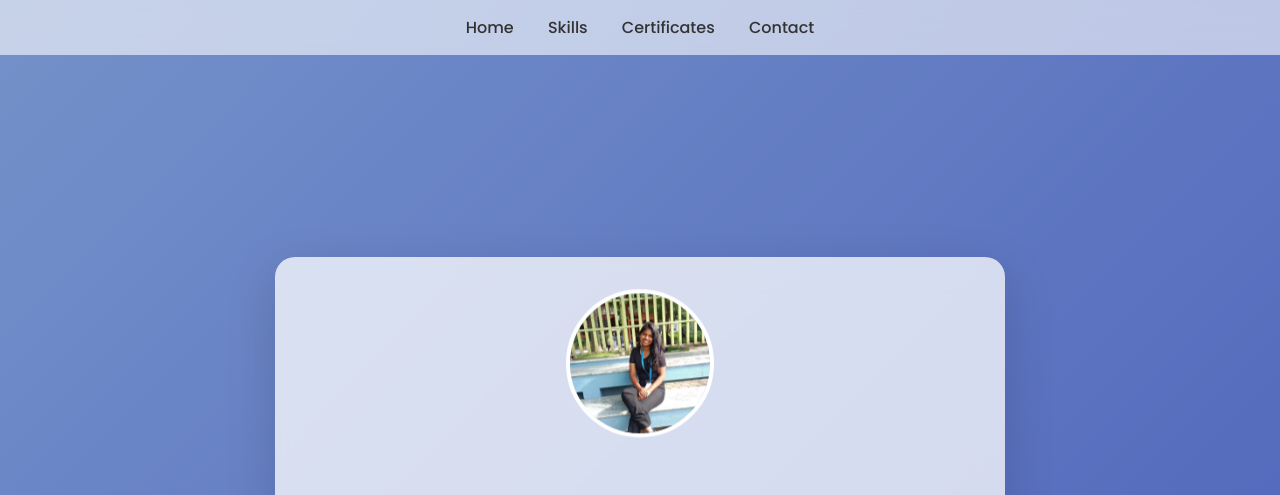
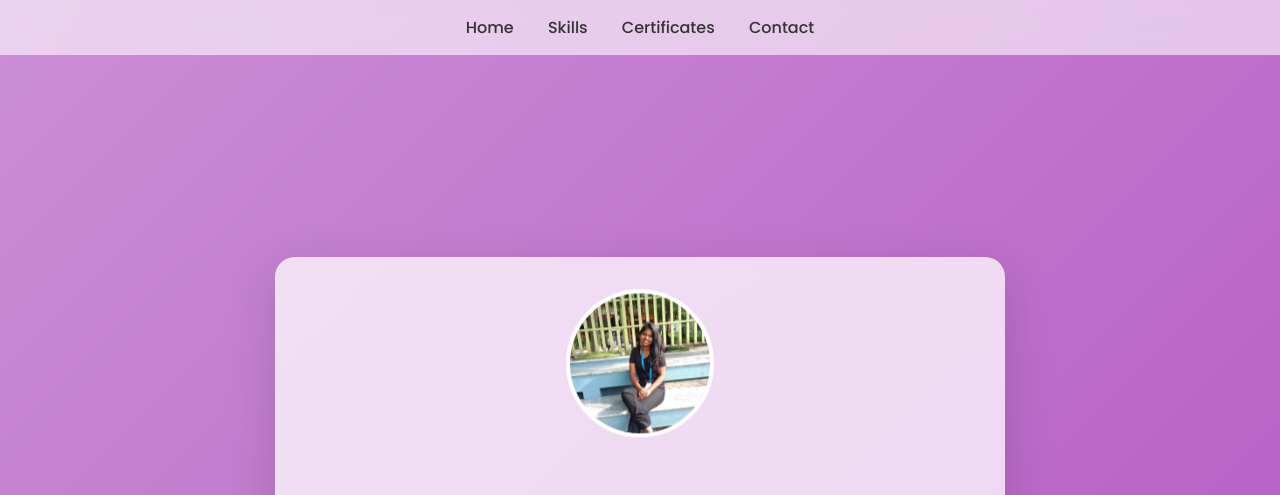
Before and after one commit to rangayadav939/my-portfolio1, a plain HTML site: page index.html in a window 1280 px wide. Shown: the top 495 px of the page. Drawn offline with nearby package versions, Linux system fonts and the light colour scheme.

Commit message:
Change background gradient colors in index.html

```diff
--- a/index.html
+++ b/index.html
@@ -13,7 +13,7 @@
     body {
       margin: 0;
       font-family: 'Poppins', sans-serif;
-      background: linear-gradient(135deg, #f48fb1, #7896cb, #3f51b5);
+      background: linear-gradient(135deg, #e1bee7, #ce93d8, #ab47bc);
       background-size: 300% 300%;
       animation: glowBG 10s ease infinite;
       color: #333;
```
